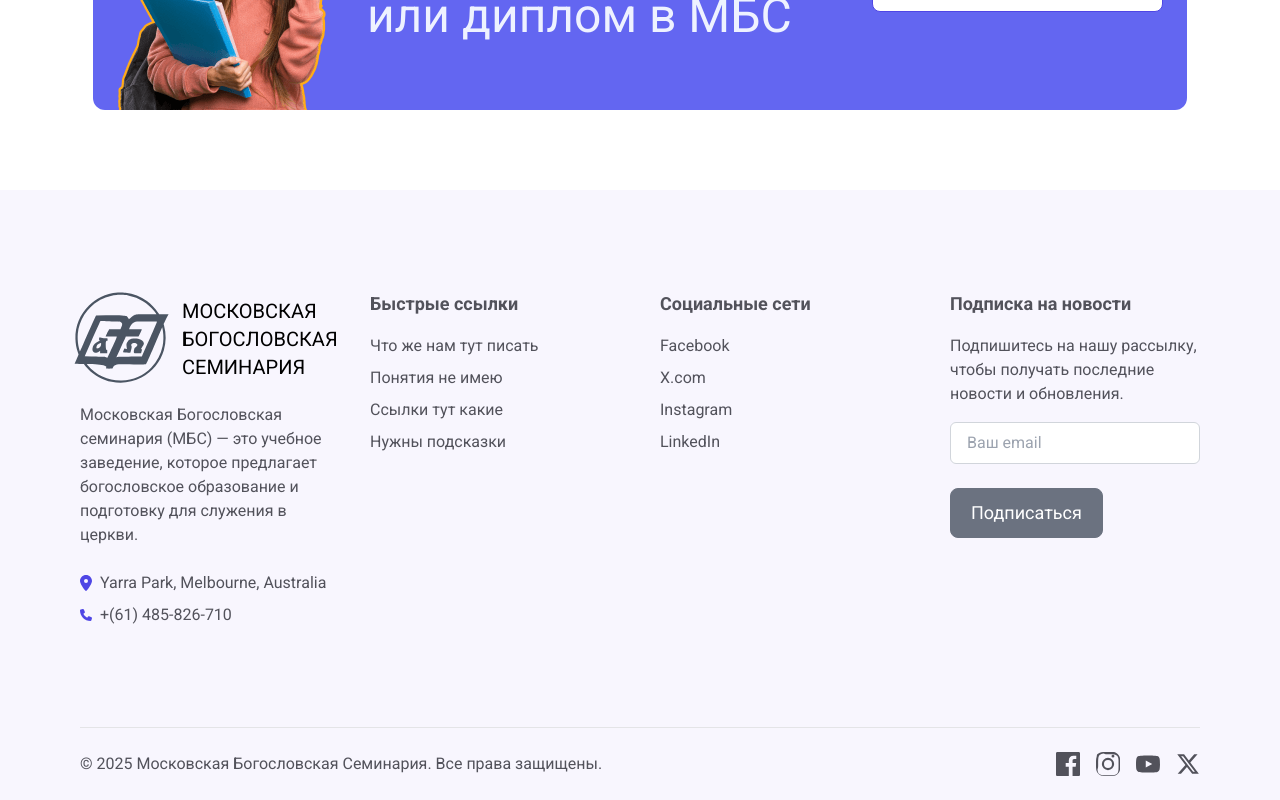
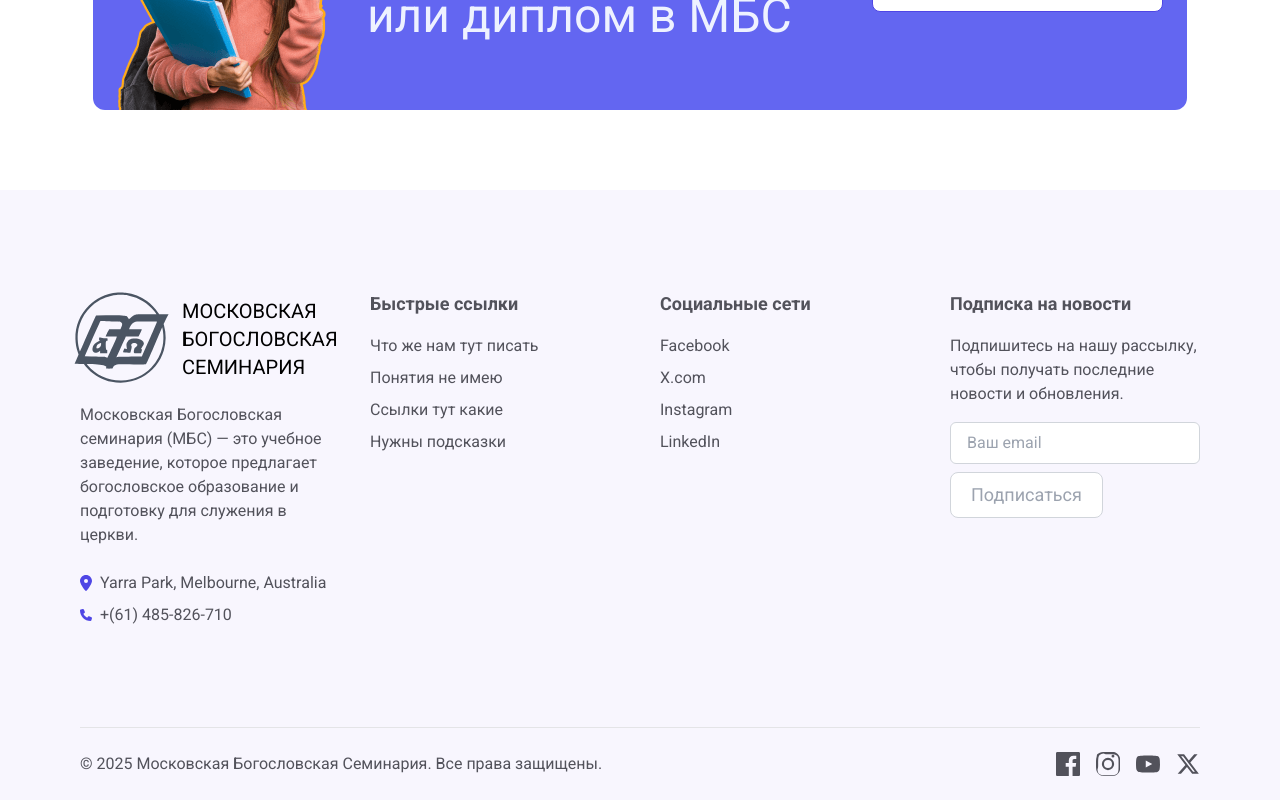
Before and after one commit to ValentinK2410/seminary, a React (Create React App) app: page / in a window 1280 px wide. Shown: the part 7645-8445 px from the top of the page. Built offline with nearby package versions, Linux system fonts and the light colour scheme.

Commit message:
fix styles

```diff
--- a/src/componentLibrary/SecondaryButton.jsx
+++ b/src/componentLibrary/SecondaryButton.jsx
@@ -1,8 +1,11 @@
 export const SecondaryButton = ({ onClick, children, className = '' }) => {
   return (
     <button
-      className={`bg-white hover:bg-indigo-600 text-indigo-600 hover:text-white border border-indigo-600 hover:border-white px-5 py-2.5 text-lg rounded-lg flex items-center justify-center transition-colors duration-200 ${className}`}
       onClick={onClick}
+      className={`px-5 py-2.5 text-lg rounded-lg flex items-center justify-center transition-colors duration-200
+        bg-white text-indigo-600 border border-indigo-600
+        hover:bg-indigo-600 hover:text-white hover:border-white
+        ${className}`}
     >
       {children}
     </button>
--- a/src/features/footer/Footer.jsx
+++ b/src/features/footer/Footer.jsx
@@ -1,5 +1,5 @@
 import { Logo } from '../../images/Logo';
-import { PrimaryButton } from '../../componentLibrary/PrimaryButton';
+import { SecondaryButton } from '../../componentLibrary/SecondaryButton';
 import { Icon_map } from '../../images/Icon_map';
 import { Icon_phone } from '../../images/Icon_phone';
 import { Icon_facebook } from '../../images/Icon_facebook';
@@ -83,15 +83,15 @@ export const Footer = () => {
           <p className='text-zinc-600 mb-4'>
             Подпишитесь на нашу рассылку, чтобы получать последние новости и обновления.
           </p>
-          <form className='space-y-3 flex flex-col gap-3'>
+          <form className='flex flex-col gap-2'>
             <Input
               type="email"
               placeholder="Ваш email"
               className='w-full max-h-[50px]'
             />
-            <PrimaryButton className='w-full bg-gray-500 border-gray-500 justify-center ux:w-fit'>
-              Подписаться
-            </PrimaryButton>
+          <SecondaryButton className="!py-2 xs:w-fit !text-gray-400 !border-gray-300 hover:!text-black hover:bg-gray-200 hover:!border-black">
+            Подписаться
+          </SecondaryButton>
           </form>
         </div>
       </div>
```
